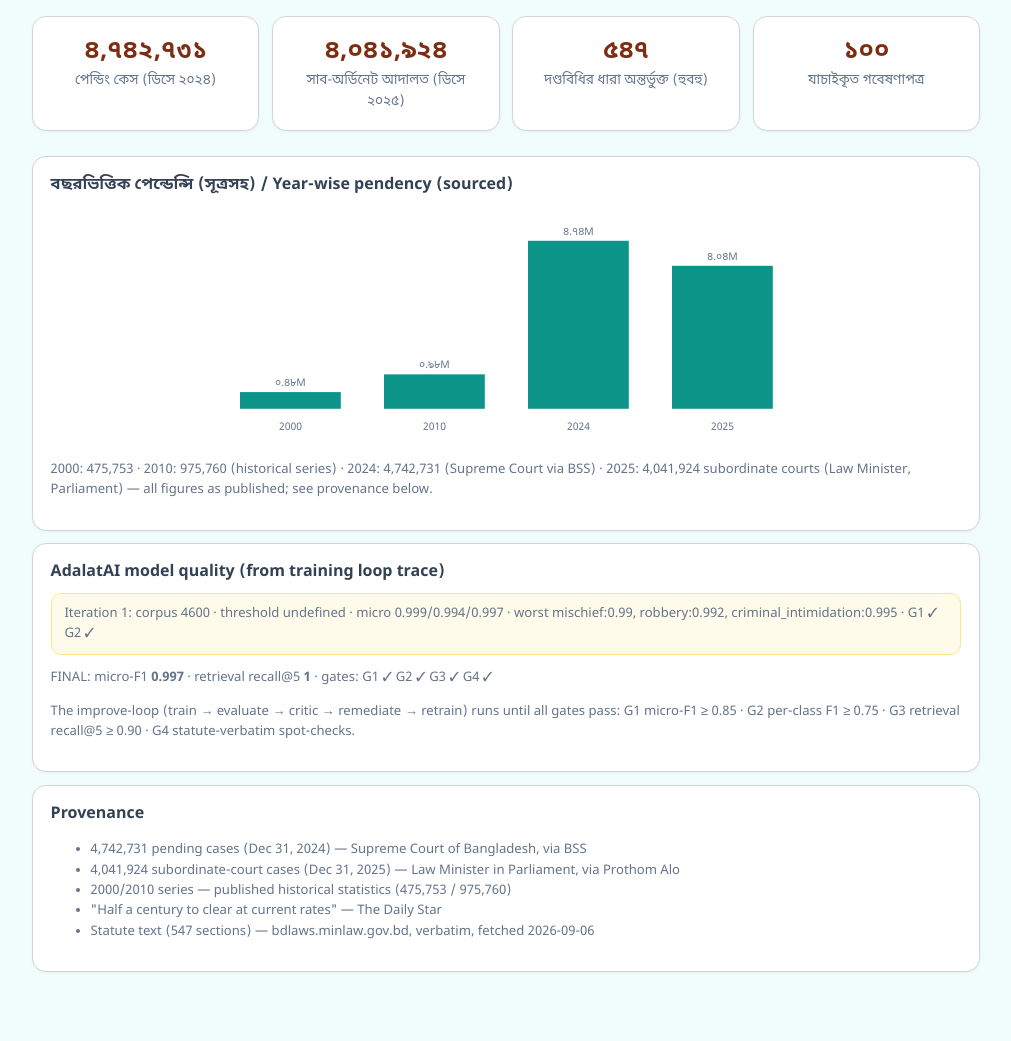
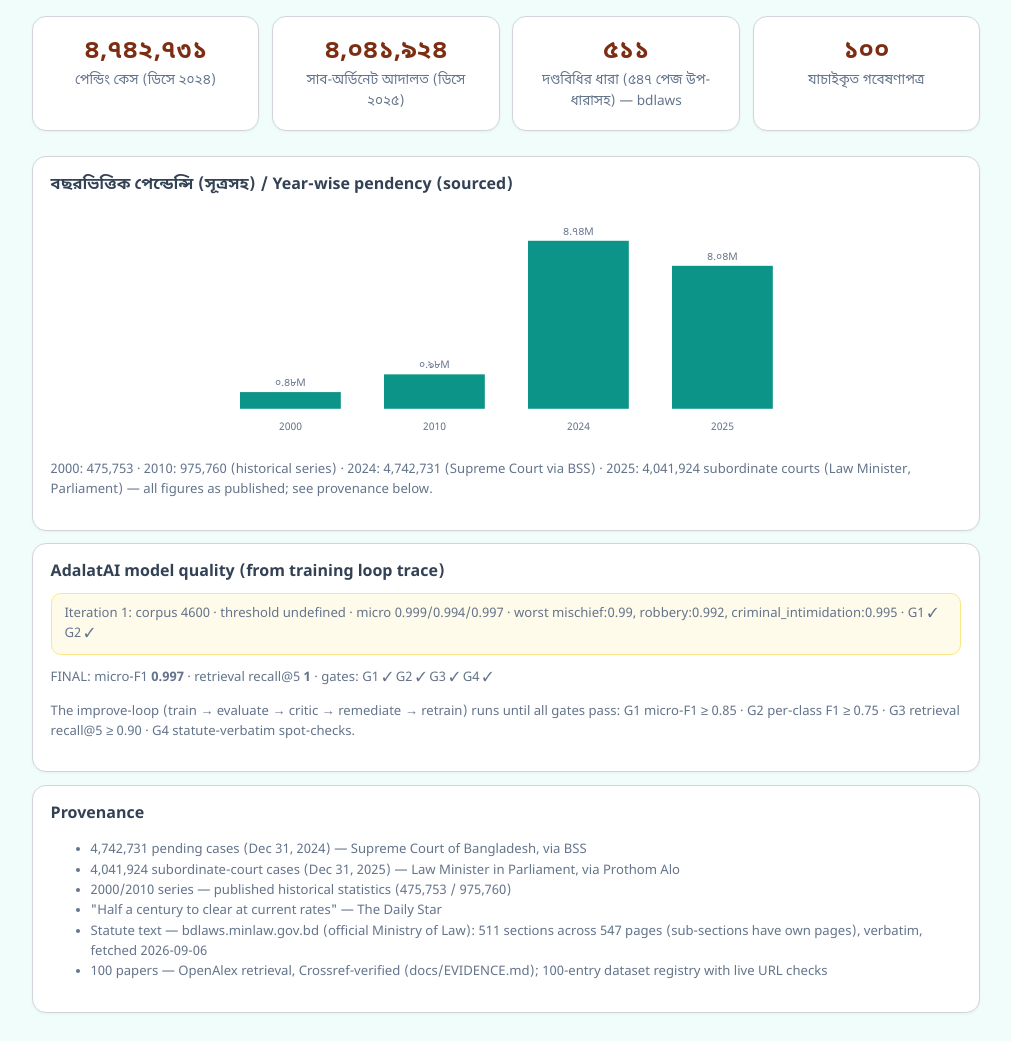
Before and after one commit to rudra496/adalatai, a website: page app/analytics.html in a window 1280 px wide. Shown: the part 197-1238 px from the top of the page, without its empty margins (134-1145 px from the left). Before the commit the page ends 1198 px from the top, so only its background shows below. Drawn offline with Linux system fonts and the light colour scheme.

Commit message:
fix per judge: section-count precision (511 sections / 547 official pages incl. sub-sections) on law browser + analytics provenance for every KPI

```diff
--- a/app/analytics.html
+++ b/app/analytics.html
@@ -33,7 +33,8 @@
       <li>4,041,924 subordinate-court cases (Dec 31, 2025) — Law Minister in Parliament, via Prothom Alo</li>
       <li>2000/2010 series — published historical statistics (475,753 / 975,760)</li>
       <li>"Half a century to clear at current rates" — The Daily Star</li>
-      <li>Statute text (547 sections) — bdlaws.minlaw.gov.bd, verbatim, fetched 2026-09-06</li>
+      <li>Statute text — bdlaws.minlaw.gov.bd (official Ministry of Law): 511 sections across 547 pages (sub-sections have own pages), verbatim, fetched 2026-09-06</li>
+      <li>100 papers — OpenAlex retrieval, Crossref-verified (docs/EVIDENCE.md); 100-entry dataset registry with live URL checks</li>
     </ul>
   </div>
 </main>
@@ -64,7 +65,7 @@ el("chartPendency").innerHTML = svg;
 el("kpis").innerHTML = `
   <div class="card kpi"><div class="num">${fmt(4742731)}</div><div class="lbl">${lang === "bn" ? "পেন্ডিং কেস (ডিসে ২০২৪)" : "pending cases (Dec 2024) — SC via BSS"}</div></div>
   <div class="card kpi"><div class="num">${fmt(4041924)}</div><div class="lbl">${lang === "bn" ? "সাব-অর্ডিনেট আদালত (ডিসে ২০২৫)" : "subordinate courts (Dec 2025) — Law Minister"}</div></div>
-  <div class="card kpi"><div class="num">${fmt(547)}</div><div class="lbl">${lang === "bn" ? "দণ্ডবিধির ধারা অন্তর্ভুক্ত (হুবহু)" : "Penal Code sections ingested (verbatim)"}</div></div>
+  <div class="card kpi"><div class="num">${fmt(511)}</div><div class="lbl">${lang === "bn" ? "দণ্ডবিধির ধারা (৫৪৭ পেজ উপ-ধারাসহ) — bdlaws" : "Penal Code sections (547 pages incl. sub-sections) — bdlaws"}</div></div>
   <div class="card kpi"><div class="num">${fmt(100)}</div><div class="lbl">${lang === "bn" ? "যাচাইকৃত গবেষণাপত্র" : "verified papers (Crossref)"}</div></div>`;
 
 const lt = await (await fetch("data/case_model.json")).json();
--- a/app/assets/js/i18n.js
+++ b/app/assets/js/i18n.js
@@ -21,7 +21,7 @@ export const STRINGS = {
     judge_note: "প্রতিটি এআই-সাজেশন পর্যালোচনা করুন। সম্পাদনা করুন বা বাতিল করুন। চূড়ান্ত আদেশ আপনার স্বাক্ষরেই।",
     approve: "অনুমোদন ও স্বাক্ষর", override: "এআই-সাজেশন বাতিল", no_cases: "কোনো মামলা অপেক্ষমাণ নেই।",
     approved: "অনুমোদিত ✓", draft_title: "রায়ের খসড়া (বিচারক সম্পাদনা করবেন)",
-    law_title: "আইন ব্রাউজার — দণ্ডবিধি ১৮৬০ (৫৪৭টি ধারা, সরকারি উৎস থেকে হুবহু)",
+    law_title: "আইন ব্রাউজার — দণ্ডবিধি ১৮৬০ (৫১১টি ধারা, ৫৪৭টি অফিসিয়াল পেজ উপ-ধারাসহ — হুবহু)",
     search_law: "ধারা/শিরোনাম/টেক্সট খুঁজুন", source_note: "উৎস: bdlaws.minlaw.gov.bd (মন্ত্রণালয়ের অফিসিয়াল ডাটাবেস) — হুবহু টেক্সট, কোনো প্যারাফ্রেজ নয়",
     analytics_title: "পেন্ডেন্সি অ্যানালিটিক্স — যাচাইকৃত সংখ্যা",
     audit_title: "অডিট ট্রেইল — প্রতিটি এআই-কাজ ও বিচারকের সিদ্ধান্ত",
@@ -48,7 +48,7 @@ export const STRINGS = {
     judge_note: "Review every AI suggestion. Edit or override. The final order carries your signature.",
     approve: "Approve & sign", override: "Override AI suggestion", no_cases: "No pending cases.",
     approved: "Approved ✓", draft_title: "Judgment draft (judge edits)",
-    law_title: "Law Browser — Penal Code 1860 (547 sections, verbatim from the official source)",
+    law_title: "Law Browser — Penal Code 1860 (511 sections; 547 official pages incl. sub-sections — verbatim)",
     search_law: "Search section/title/text", source_note: "Source: bdlaws.minlaw.gov.bd (official Ministry database) — verbatim text, no paraphrase",
     analytics_title: "Pendency analytics — verified numbers",
     audit_title: "Audit Trail — every AI action and judge decision",
```
Also changed, not shown: docs/analytics.png (added), docs/intake-analysis.png (added), docs/law-browser.png (added).
